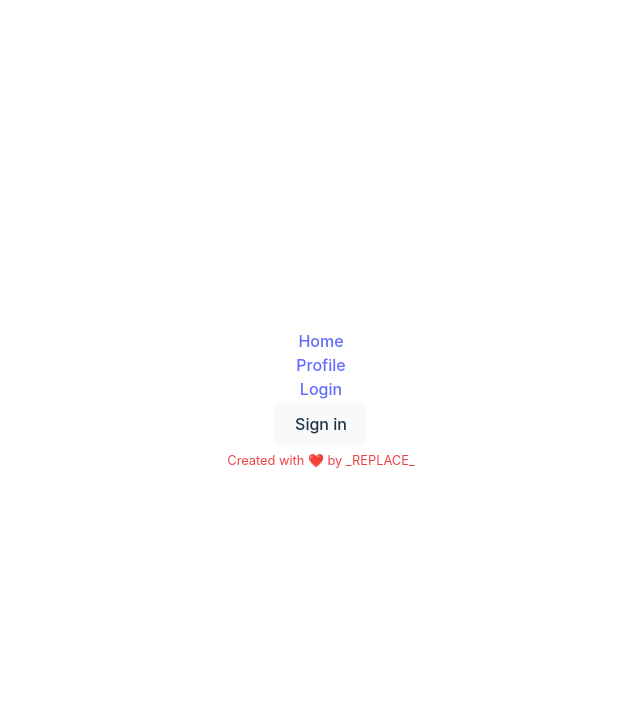
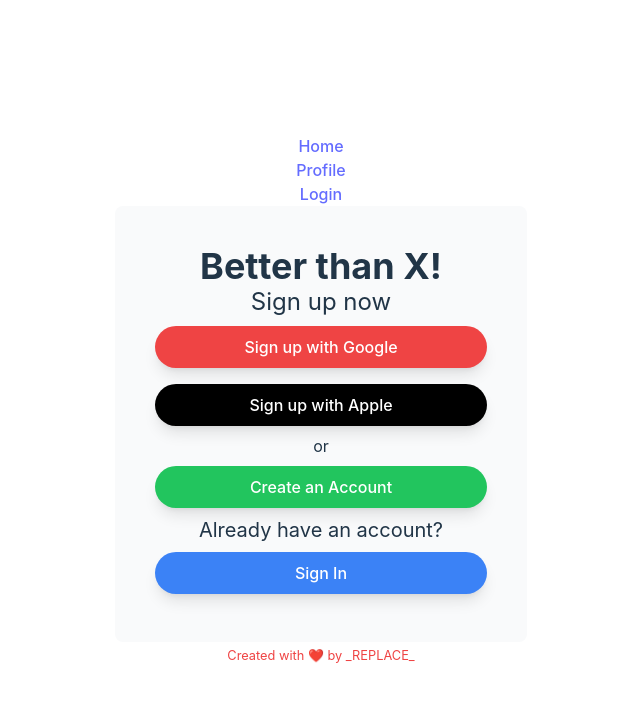
Before and after one commit to Noroff-FED-Campus-Assignments/css-frameworks-mimir, a React (Vite) app: page /login in a window 1280 px wide. Shown: the top 702 px of the page, without its empty margins (319-959 px from the left). Built offline with nearby package versions, Linux system fonts and the light colour scheme.

Commit message:
SignIn-form_v0.1

```diff
--- /dev/null
+++ b/src/components/login-form/index.jsx
@@ -0,0 +1,103 @@
+import { login } from "../../lib/my-api";
+import React, { useState } from 'react';
+import { useMutation } from "@tanstack/react-query";
+import { useNavigate } from "@tanstack/react-router";
+
+const Input = ({ type, placeholder, value, onChange }) => (
+    <input
+        type={type}
+        placeholder={placeholder}
+        value={value}
+        onChange={onChange}
+        className="bg-gray-50 border border-gray-300 text-gray-900 sm:text-sm rounded-lg focus:ring-primary-600 focus:border-primary-600 block w-full p-2.5"
+        aria-label={placeholder}
+    />
+);
+
+function LoginForm() {
+    const [showLogin, setShowLogin] = useState(false);
+    const navigate = useNavigate();
+    const [email, setEmail] = useState('');
+    const [password, setPassword] = useState('');
+
+    const loginMutation = useMutation(login, {
+        onSuccess: (data) => {
+            navigate({ to: "/", params: { id: data.id } });
+        },
+    });
+
+    const handleSubmit = (e) => {
+        e.preventDefault();
+        loginMutation.mutate({ username: email, password })
+    };
+
+    return (
+        <div className="bg-gray-50 dark:bg-gray-900 p-10 rounded-lg">
+            <h1 className="text-4xl font-bold">Better than X!</h1>
+
+            {loginMutation.isLoading ? (
+                <div>Verifing...</div>
+            ) : (
+                <>
+                    {loginMutation.isError ? <div>An error occurred: {loginMutation.error.message}</div> : null}
+                    {loginMutation.isSuccess ? <div>Login Successful</div> : null}
+                </>
+            )}
+            {!showLogin ? (
+                <>
+                    <h2 className="text-2xl">Sign up now</h2>
+                    <button onClick={() => {
+                        loginMutation.mutate({
+                            username: "kminchelle",
+                            password: "0lelplR",
+                        });
+                    }} className="bg-red-500 text-white p-2 rounded-full shadow-lg my-2 w-full">Sign up with Google</button>
+                    <button onClick={() => {
+                        loginMutation.mutate({
+                            username: "kminchelle",
+                            password: "0lelplR",
+                        });
+                    }} className="bg-black text-white p-2 rounded-full shadow-lg my-2 w-full">Sign up with Apple</button>
+                    <p className="text-center">or</p>
+                    <button className="bg-green-500 text-white p-2 rounded-full shadow-lg my-2 w-full">Create an Account</button>
+                    <h3 className="text-xl">Already have an account?</h3>
+                    <button onClick={() => setShowLogin(true)} className="bg-blue-500 text-white p-2 rounded-full shadow-lg my-2 w-full">
+                        Sign In
+                    </button>
+                </>
+            ) : (
+                <section class="bg-gray-50 dark:bg-gray-900">
+                    <div class="w-full bg-white rounded-lg shadow dark:border md:mt-0 sm:max-w-md xl:p-0 dark:bg-gray-800 dark:border-gray-700">
+                        <div class="p-6 space-y-4 md:space-y-6 sm:p-8">
+                            <h1 class="text-xl font-bold leading-tight tracking-tight text-gray-900 md:text-2xl dark:text-white">
+                                Sign in to your account
+                            </h1>
+                            <form onSubmit={handleSubmit} className="space-y-4 md:space-y-6" action="#">
+                                <Input type="email" placeholder="Email" value={email} onChange={(e) => setEmail(e.target.value)} />
+                                <Input type="password" placeholder="Password" value={password} onChange={(e) => setPassword(e.target.value)} />
+                                <div class="flex items-center justify-between">
+                                    <div class="flex items-start">
+                                        <div class="flex items-center h-5">
+                                            <input id="remember" aria-describedby="remember" type="checkbox" class="w-4 h-4 border border-gray-300 rounded bg-gray-50 focus:ring-3 focus:ring-primary-300 dark:bg-gray-700 dark:border-gray-600 dark:focus:ring-primary-600 dark:ring-offset-gray-800" required="" />
+                                        </div>
+                                        <div class="ml-3 text-sm">
+                                            <label for="remember" class="text-gray-500 dark:text-gray-300">Remember me</label>
+                                        </div>
+                                    </div>
+                                    <a href="#" class="text-sm font-medium text-primary-600 hover:underline dark:text-primary-500">Forgot password?</a>
+                                </div>
+                                <button type="submit" className="bg-blue-500 text-white p-2 rounded-full shadow-lg w-full">Login</button>
+                                <p class="text-sm font-light text-gray-500 dark:text-gray-400">
+                                    Don’t have an account yet? <a href="#" onClick={() => setShowLogin(false)} class="font-medium text-primary-600 hover:underline dark:text-primary-500">Sign up</a>
+                                </p>
+                            </form>
+                        </div>
+                    </div>
+                </section>
+            )
+            }
+        </div >
+    )
+};
+
+export default LoginForm;
--- a/src/pages/Login.jsx
+++ b/src/pages/Login.jsx
@@ -1,9 +1,10 @@
 import ExampleLoginForm from "../components/example-login-form";
+import LoginForm from "../components/login-form";
 
 function LoginPage() {
   return (
     <>
-      <ExampleLoginForm />
+      <LoginForm />
     </>
   );
 }
```
Also changed, not shown: src/assets/Y_logo_PNG (2).png (added).
